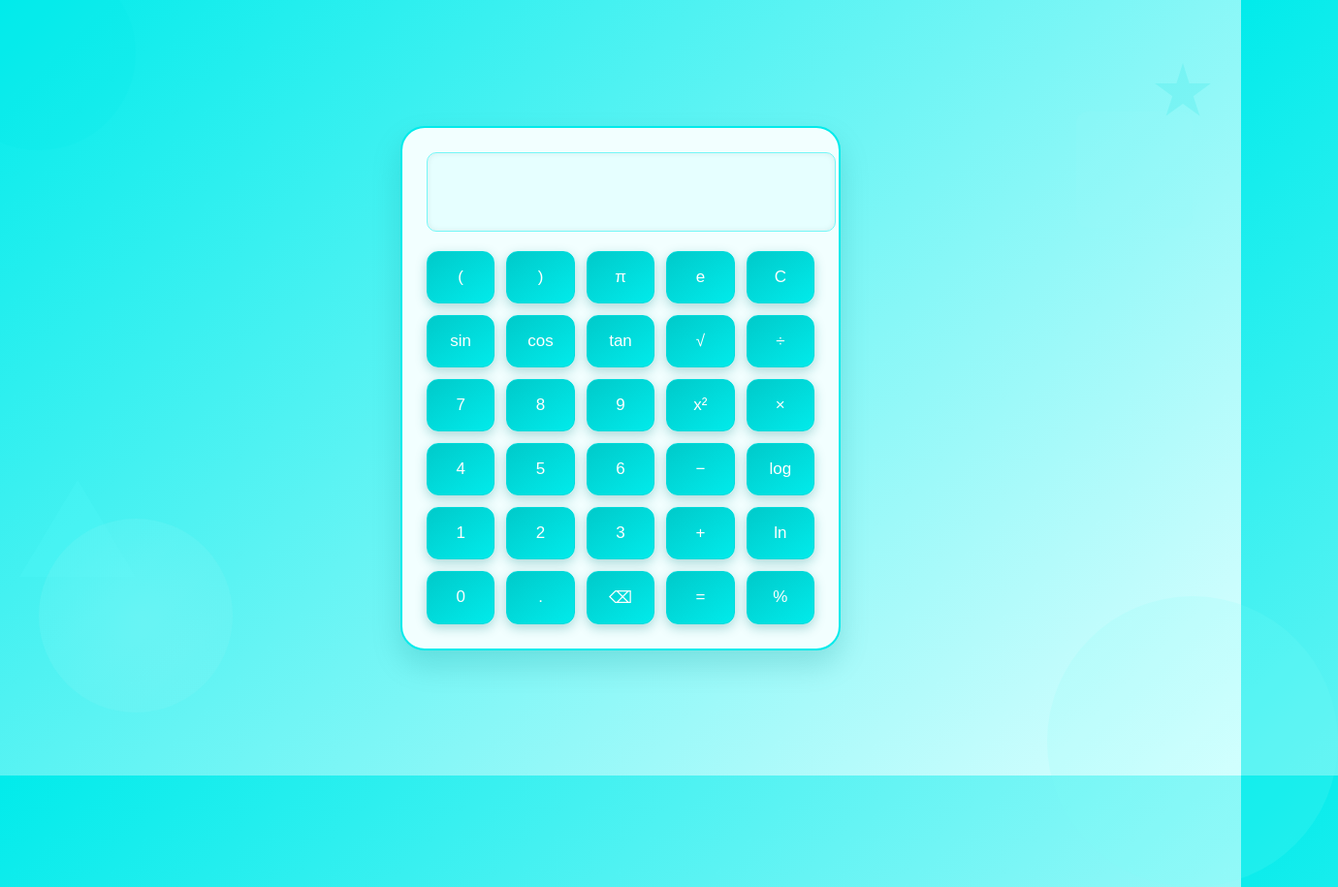
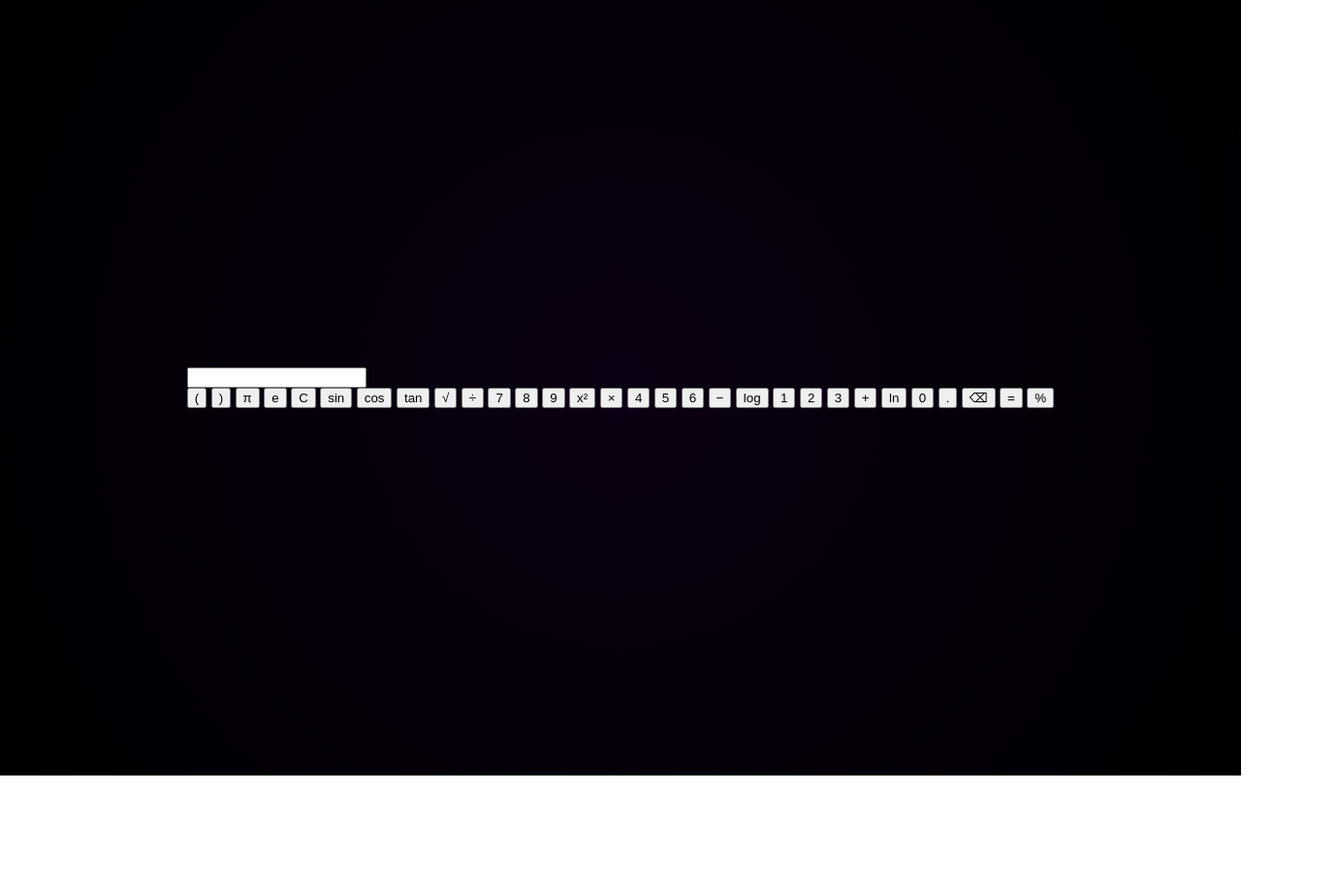
Before and after one commit to Mohibyte/Analog-clock, a plain HTML site: page index.html in a window 1280 px wide. Shown: the whole page at 97% size, 1380 px wide, since content can reach past the window. After the commit the page ends 800 px from the top, so only its background shows below. Drawn offline with Linux system fonts and the light colour scheme.

Commit message:
Update style.css

```diff
--- a/style.css
+++ b/style.css
@@ -1,150 +1,87 @@
+
 body {
     margin: 0;
-    background: linear-gradient(135deg, #01ebeb, #e0ffff);
-    font-family: 'Segoe UI', sans-serif;
+    height: 100vh;
+    background: radial-gradient(circle at center, #0b0013, #000000);
+    display: flex;
+    justify-content: center;
+    align-items: center;
+    font-family: Arial, sans-serif;
     overflow: hidden;
 }
 
-/* Decorations */
-.shape {
-    position: absolute;
-    opacity: 0.15;
-    z-index: 0;
-    animation: float 10s infinite ease-in-out;
-}
-
-@keyframes float {
-    0%, 100% { transform: translateY(0); }
-    50% { transform: translateY(15px); }
-}
-
-.circle1 {
-    width: 200px;
-    height: 200px;
-    background: #01ebeb;
-    top: -60px;
-    left: -60px;
-    border-radius: 50%;
-}
-
-.circle2 {
+.energy-ball {
     width: 300px;
     height: 300px;
-    background: #7efcf3;
-    bottom: -100px;
-    right: -100px;
     border-radius: 50%;
-}
-
-.square1 {
-    width: 120px;
-    height: 120px;
-    background: #9bf7f7;
-    top: 100px;
-    right: 50px;
-    transform: rotate(45deg);
-    border-radius: 12px;
-}
-
-.triangle {
-    width: 0;
-    height: 0;
-    border-left: 60px solid transparent;
-    border-right: 60px solid transparent;
-    border-bottom: 100px solid #62fafa;
-    left: 20px;
-    top: 60%;
-}
-
-.wave {
-    width: 200px;
-    height: 200px;
-    background: radial-gradient(circle at 50% 50%, #d2ffff 0%, #81f5f5 100%);
-    border-radius: 50%;
-    bottom: 80px;
-    left: 40px;
-}
-
-.star {
-    width: 60px;
-    height: 60px;
-    background: #00dcdc;
-    clip-path: polygon(50% 0%, 61% 35%, 98% 35%, 68% 57%, 79% 91%, 50% 70%, 21% 91%, 32% 57%, 2% 35%, 39% 35%);
-    right: 30px;
-    top: 50px;
-}
-
-.container {
-    position: relative;
-    z-index: 1;
+    background: radial-gradient(circle, #222222 10%, #3b0a54 50%, transparent 100%);
+    box-shadow:
+    0 0 20px #5a00a0,
+    0 0 40px #5a00a0,
+    0 0 60px #8811aa,
+    inset 0 0 10px #aaaaaa11;
     display: flex;
     justify-content: center;
     align-items: center;
-    height: 100vh;
-    animation: fadeIn 1s ease;
+    position: relative;
 }
 
-@keyframes fadeIn {
-    from { opacity: 0; transform: scale(0.9); }
-    to { opacity: 1; transform: scale(1); }
+.clock {
+    width: 200px;
+    height: 200px;
+    border-radius: 50%;
+    position: relative;
+    background-color: rgba(255, 255, 255, 0.03);
+    border: 2px solid #fff;
 }
 
-.calculator {
-    width: 400px;
-    background: #f2ffff;
-    border: 2px solid #01ebeb;
-    border-radius: 25px;
-    padding: 25px;
-    box-shadow: 0 15px 30px rgba(0, 128, 128, 0.2);
-    position: relative;
-    z-index: 2;
+.hand {
+    position: absolute;
+    bottom: 50%;
+    left: 50%;
+    transform-origin: bottom;
+    transform: rotate(90deg);
+    transition: transform 0.5s ease-in-out;
 }
 
-.display {
-    width: 100%;
-    height: 60px;
-    background: #e6ffff;
-    border: 1px solid #76f7f7;
-    border-radius: 10px;
-    padding: 10px;
-    font-size: 24px;
-    text-align: right;
-    color: #066;
-    box-shadow: inset 0 0 6px rgba(0, 0, 0, 0.08);
-    margin-bottom: 20px;
+.hour {
+    width: 6px;
+    height: 50px;
+    background-color: #9900cc;
 }
 
-.buttons {
-    display: grid;
-    grid-template-columns: repeat(5, 1fr);
-    gap: 12px;
+.minute {
+    width: 4px;
+    height: 70px;
+    background-color: #cc66ff;
 }
 
-.buttons button {
-    padding: 16px;
-    font-size: 17px;
-    border: 1px solid #00dada;
-    border-radius: 12px;
-    background: linear-gradient(145deg, #00caca, #01ebeb);
-    color: white;
-    cursor: pointer;
-    transition: all 0.25s ease;
-    box-shadow: 0 4px 12px rgba(0, 128, 128, 0.3);
+.second {
+    width: 2px;
+    height: 90px;
+    background-color: #ffffff;
 }
 
-.buttons button:hover {
-    transform: scale(1.05);
-    background: linear-gradient(145deg, #01ebeb, #00caca);
-    box-shadow: 0 6px 18px rgba(0, 128, 128, 0.4);
+.center-point {
+    position: absolute;
+    width: 10px;
+    height: 10px;
+    background-color: #cccccc;
+    border-radius: 50%;
+    top: 50%;
+    left: 50%;
+    transform: translate(-50%, -50%);
+    box-shadow: 0 0 2px #cccccc88;
 }
 
-.buttons button:active {
-    animation: bounce 0.15s ease;
+.number {
+    position: absolute;
+    width: 24px;
+    height: 24px;
+    text-align: center;
+    color: #ffffff;
+    font-weight: bold;
+    font-size: 0.9rem;
+    transform: translate(-50%, -50%);
+    text-shadow: 0 0 4px #cc99ff;
 }
-
-@keyframes bounce {
-    0% { transform: scale(1); }
-    40% { transform: scale(1.12); }
-    70% { transform: scale(0.95); }
-    100% { transform: scale(1); }
-}
```
